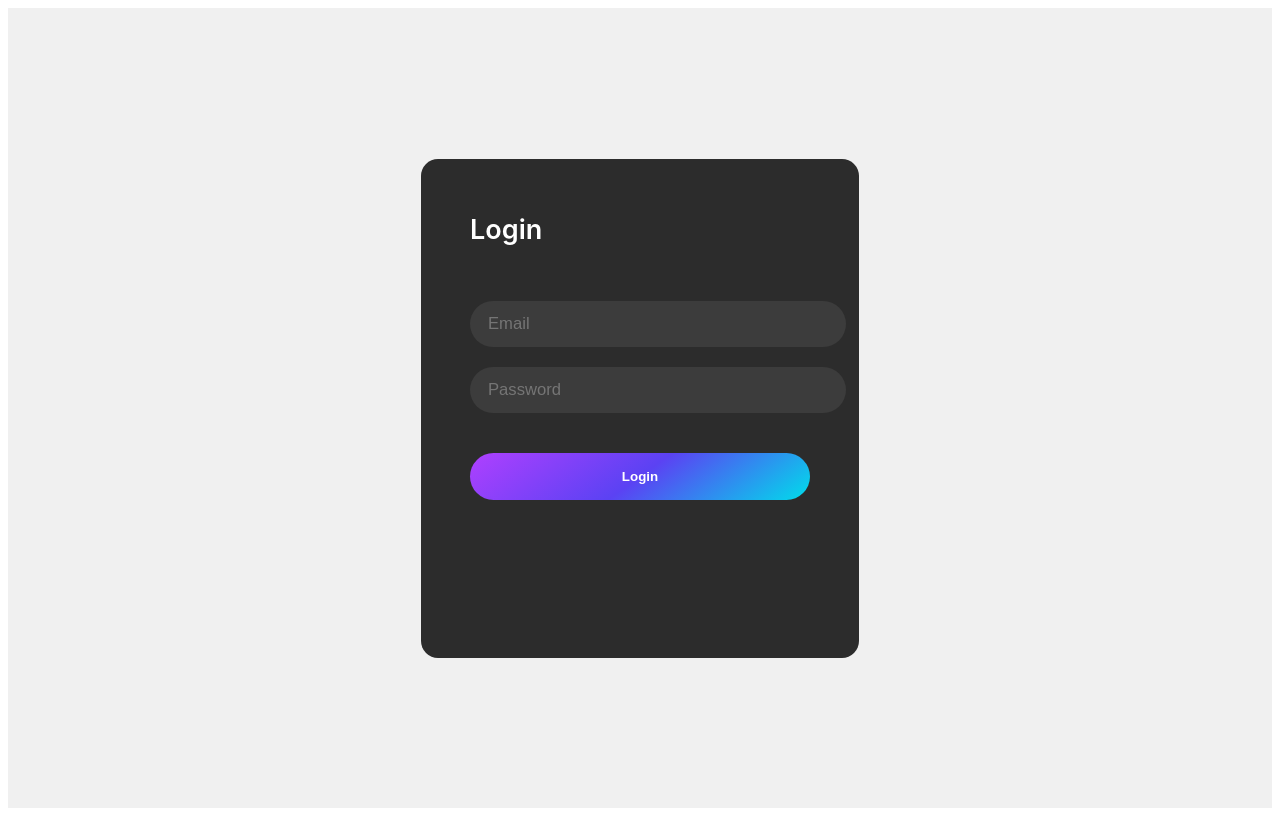
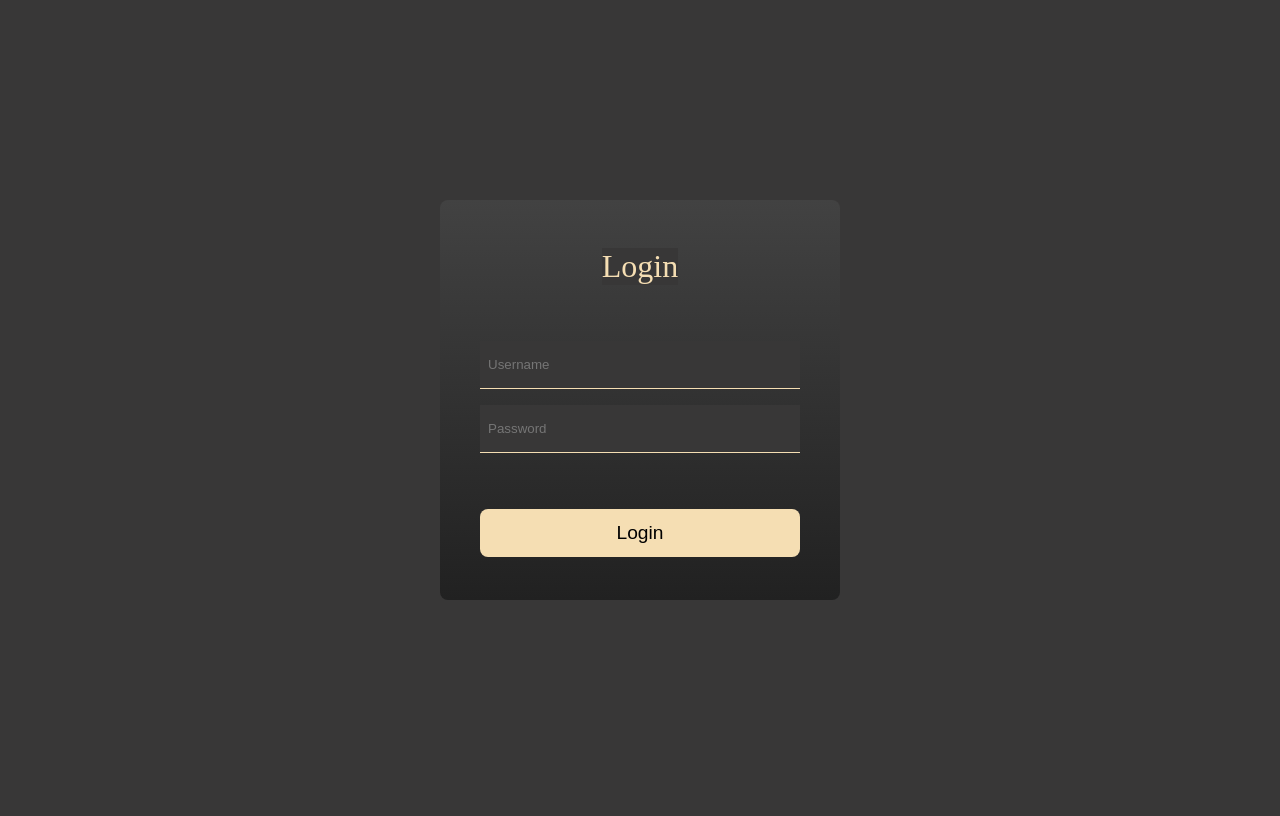
Before and after one commit to Ramos-GS/Review-Total, a Django app: template template/login_screen.html in a window 1280 px wide. Run offline with Django 5.2, Linux system fonts and the light colour scheme; the template is opened without the code that fills it, so the values that code supplies are empty.

Commit message:
feat(templates): add new templates and styles, rename and modify existing files
Added new files and modified existing ones to enhance the project's structure and functionality:
- .vscode/settings.json: Added to configure project-specific settings for Visual Studio Code.
- template/add_screen.html: New HTML template for the add screen.
- template/css/add_screen.css: New CSS file for styling the add screen.

Renamed:
- template/home_screen.css -> template/css/home_screen.css: Moved the home screen CSS file to a dedicated 'css' directory for better organization.

Added:
- template/css/login_screen.css: New CSS file for styling the login screen.

Modified:
- template/home_screen.html: Updated the HTML structure and content for the home screen.
- template/login_screen.html: Updated the HTML structure and content for the login screen.

Deleted:
- template/login_screen.css: Removed the old CSS file for the login screen, replaced by template/css/login_screen.css.

These changes improve the project organization, introduce new features, and update existing templates and styles for better functionality and maintainability.

```diff
--- /dev/null
+++ b/template/css/login_screen.css
@@ -0,0 +1,87 @@
+.container {
+    display: flex;
+    justify-content: center;
+    align-items: center;
+    height: 100vh;
+    background-color: #383737; /* Você pode ajustar a cor de fundo conforme necessário */
+  }
+
+  ::selection {
+    background-color: gray;
+  }
+
+  .container {
+    margin: 0 auto;
+    display: flex;
+    justify-content: center;
+    align-items: center;
+  }
+
+  .form {
+    width: 400px;
+    height: 400px;
+    background-image: linear-gradient(to bottom, #424242,#212121);
+    display: flex;
+    align-items: center;
+    flex-direction: column;
+    border-radius: 0.5rem;
+  }
+
+  .title {
+    color: wheat;
+    margin: 3rem 0;
+    font-size: 2rem;
+  }
+
+  .input {
+    margin: 0.5rem 0;
+    padding: 1rem 0.5rem;
+    width: 20rem;
+    background-color: inherit;
+    color: wheat;
+    border: none;
+    outline: none;
+  }
+
+  .username {
+    border-bottom: 1px solid wheat;
+    transition: all 400ms;
+  }
+
+  .username:hover {
+    background-color: #424242;
+    border: none;
+    border-radius: 0.5rem;
+  }
+
+  .password {
+    border-bottom: 1px solid wheat;
+    transition: all 400ms;
+  }
+
+  .password:hover {
+    background-color: #424242;
+    border: none;
+    border-radius: 0.5rem;
+  }
+
+  .btn {
+    height: 3rem;
+    width: 20rem;
+    margin-top: 3rem;
+    background-color: wheat;
+    border-radius: 0.5rem;
+    border: none;
+    font-size: 1.2rem;
+    transition: all 400ms;
+  }
+
+  .btn:hover {
+    background-color: antiquewhite;
+    box-shadow: none;
+  }
+
+  *{
+    background-color: #383737; /* Você pode ajustar a cor de fundo conforme necessário */
+    ;
+  }
--- a/template/home_screen.html
+++ b/template/home_screen.html
@@ -4,7 +4,7 @@
     <meta charset="UTF-8" />
     <meta name="viewport" content="width=device-width, initial-scale=1.0" />
     <title>Review Master</title>
-    <link rel="stylesheet" href="home_screen.css">
+    <link rel="stylesheet" href="/template/css/home_screen.css">
 
   </head>
   <body>
--- a/template/login_screen.css
+++ /dev/null
@@ -1,132 +0,0 @@
-.container {
-    display: flex;
-    justify-content: center;
-    align-items: center;
-    height: 100vh;
-    background-color: #f0f0f0; /* Você pode ajustar a cor de fundo conforme necessário */
-  }
-
-  .login {
-    width: 340px;
-    height: 400px;
-    background: #2c2c2c;
-    padding: 49px;
-    padding-bottom: 57px;
-    color: #fff;
-    border-radius: 17px;
-    padding-bottom: 50px;
-    font-size: 1.3em;
-    font-family: -apple-system, BlinkMacSystemFont, 'Segoe UI', Roboto, Oxygen, Ubuntu, Cantarell, 'Open Sans', 'Helvetica Neue', sans-serif;
-  }
-
-  .login input[type="text"],
-  .login input[type="password"] {
-    opacity: 1;
-    display: block;
-    border: none;
-    outline: none;
-    width: 100%;
-    padding: 13px 18px;
-    margin: 20px 0 0 0;
-    font-size: 0.8em;
-    border-radius: 100px;
-    background: #3c3c3c;
-    color: #fff;
-  }
-
-  .login input:focus {
-    animation: bounce 1s;
-    -webkit-appearance: none;
-  }
-
-  .login input[type=submit],
-  .login input[type=button],
-  .h1 {
-    border: 0;
-    outline: 0;
-    width: 100%;
-    padding: 13px;
-    margin: 40px 0 0 0;
-    border-radius: 500px;
-    font-weight: 600;
-    animation: bounce2 1.6s;
-  }
-
-  .h1 {
-    padding: 0;
-    position: relative;
-    top: -35px;
-    display: block;
-    margin-bottom: -0px;
-    font-size: 1.3em;
-  }
-
-  .btn {
-    background: linear-gradient(144deg, #af40ff, #5b42f3 50%, #00ddeb);
-    color: #fff;
-    padding: 16px !important;
-  }
-
-  .btn:hover {
-    background: linear-gradient(144deg, #1e1e1e, 20%, #1e1e1e 50%, #1e1e1e);
-    color: rgb(255, 255, 255);
-    padding: 16px !important;
-    cursor: pointer;
-    transition: all 0.4s ease;
-  }
-
-  .login input[type=text] {
-    animation: bounce 1s;
-    -webkit-appearance: none;
-  }
-
-  .login input[type=password] {
-    animation: bounce1 1.3s;
-  }
-
-  .ui {
-    font-weight: bolder;
-    background: -webkit-linear-gradient(#B563FF, #535EFC, #0EC8EE);
-    -webkit-background-clip: text;
-    -webkit-text-fill-color: transparent;
-    border-bottom: 4px solid transparent;
-    border-image: linear-gradient(0.25turn, #535EFC, #0EC8EE, #0EC8EE);
-    border-image-slice: 1;
-    display: inline;
-  }
-
-  @media only screen and (max-width: 600px) {
-    .login {
-      width: 70%;
-      padding: 3em;
-    }
-  }
-
-  @keyframes bounce {
-    0% {
-      transform: translateY(-250px);
-      opacity: 0;
-    }
-  }
-
-  @keyframes bounce1 {
-    0% {
-      opacity: 0;
-    }
-
-    40% {
-      transform: translateY(-100px);
-      opacity: 0;
-    }
-  }
-
-  @keyframes bounce2 {
-    0% {
-      opacity: 0;
-    }
-
-    70% {
-      transform: translateY(-20px);
-      opacity: 0;
-    }
-  }
--- a/template/login_screen.html
+++ b/template/login_screen.html
@@ -1,21 +1,14 @@
-<!DOCTYPE html>
-<html lang="en">
-<head>
-    <meta charset="UTF-8">
-    <meta name="viewport" content="width=device-width, initial-scale=1.0">
-    <link rel="stylesheet" href="login_screen.css">
-
+    <link rel="stylesheet" href="/template/css/login_screen.css">
     <title>Iniciar Sessão</title>
 </head>
 <body>
-<div class="container">
-  <div class="login">
-    <div class="h1">Login</div>
-    <input pattern="^([a-zA-Z0-9_\-\.]+)@((\[[0-9]{1,3}\.[0-9]{1,3}\.[0-9]{1,3}\.)|(([a-zA-Z0-9\-]+\.)+))([a-zA-Z]{2,4}|[0-9]{1,3})(\]?)$" placeholder="Email" id="email" name="email" type="text">
-    <input placeholder="Password" id="password" name="password" type="password">
-    <input value="Login" class="btn" type="submit">
-  </div>
+  <div class="container">
+    <form class="form" action="">
+        <p class="title">Login</p>
+        <input placeholder="Username" class="username input" type="text">
+        <input placeholder="Password" class="password input" type="password">
+        <button class="btn" type="submit">Login</button>
+    </form>
 </div>
 
 </body>
-</html>
```
Also changed, not shown: template/add_screen.html (added, +12 -0 lines), template/css/add_screen.css (added), template/css/home_screen.css (renamed from template/home_screen.css).
